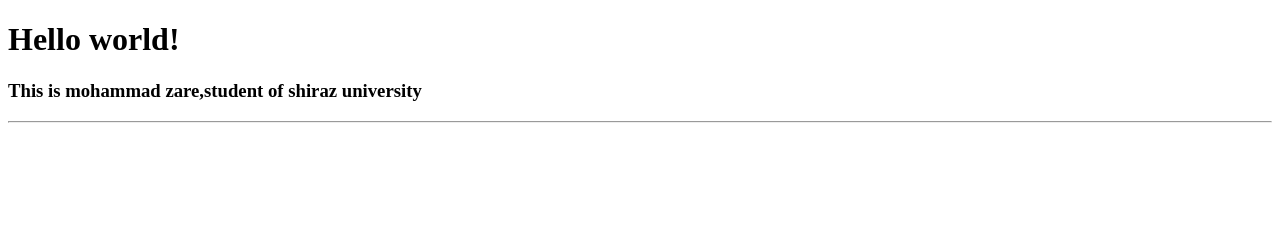
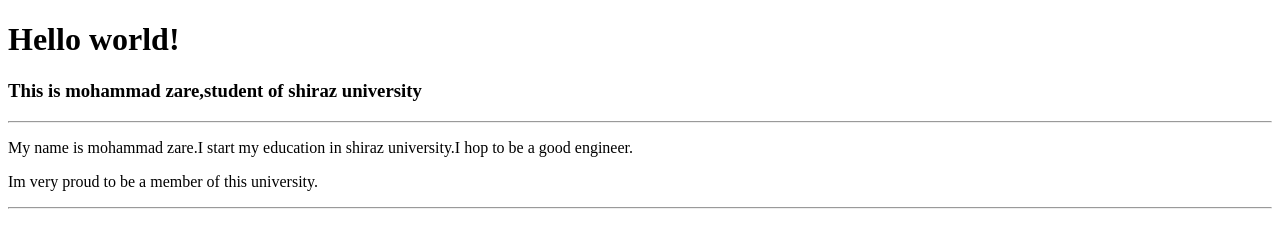
Before and after one commit to MikeYarz/htmltest, a plain HTML site: page index.html in a window 1280 px wide. Drawn offline with Linux system fonts and the light colour scheme.

Commit message:
complte step 2

```diff
--- a/index.html
+++ b/index.html
@@ -10,5 +10,11 @@
     <h1>Hello world!</h1>
     <h3>This is mohammad zare,student of shiraz university</h3>
     <hr />
+    <p>
+      My name is mohammad zare.I start my education in shiraz university.I hop
+      to be a good engineer.
+    </p>
+    <p>Im very proud to be a member of this university.</p>
+    <hr />
   </body>
 </html>
```
